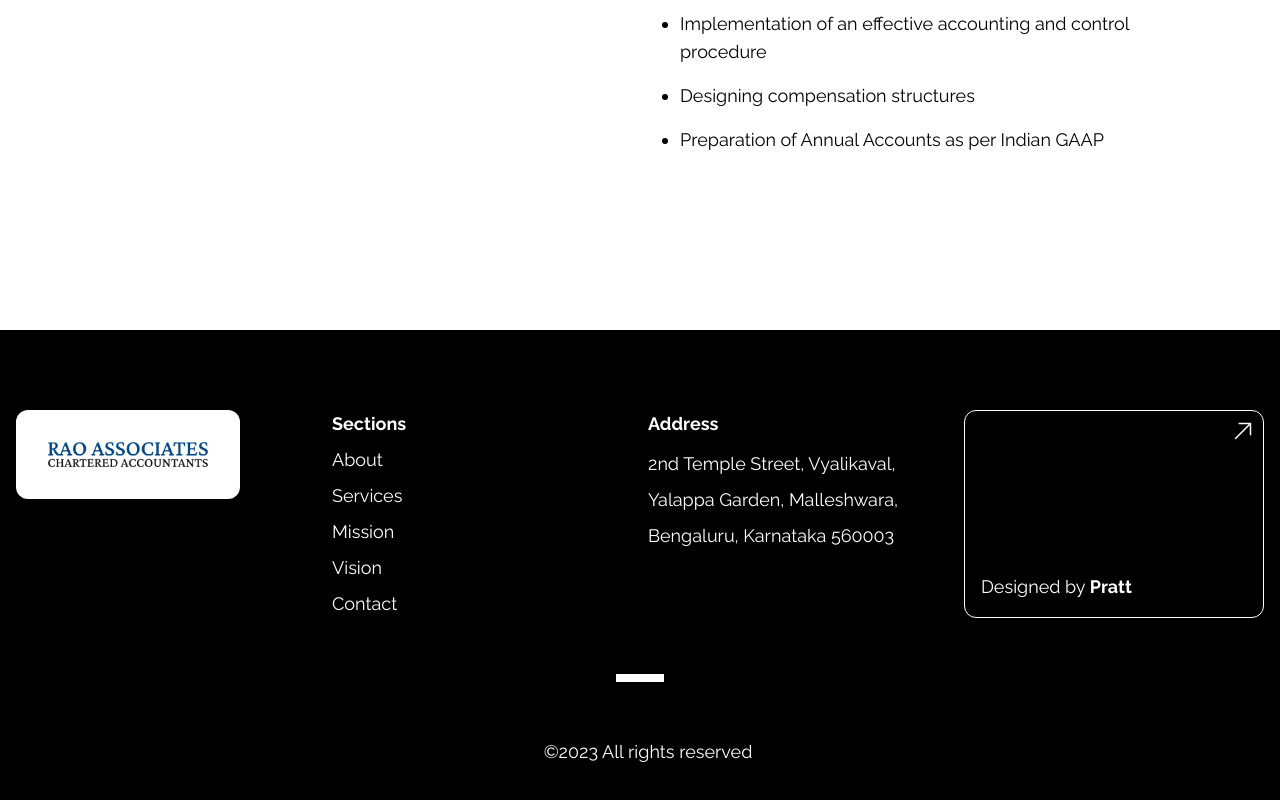
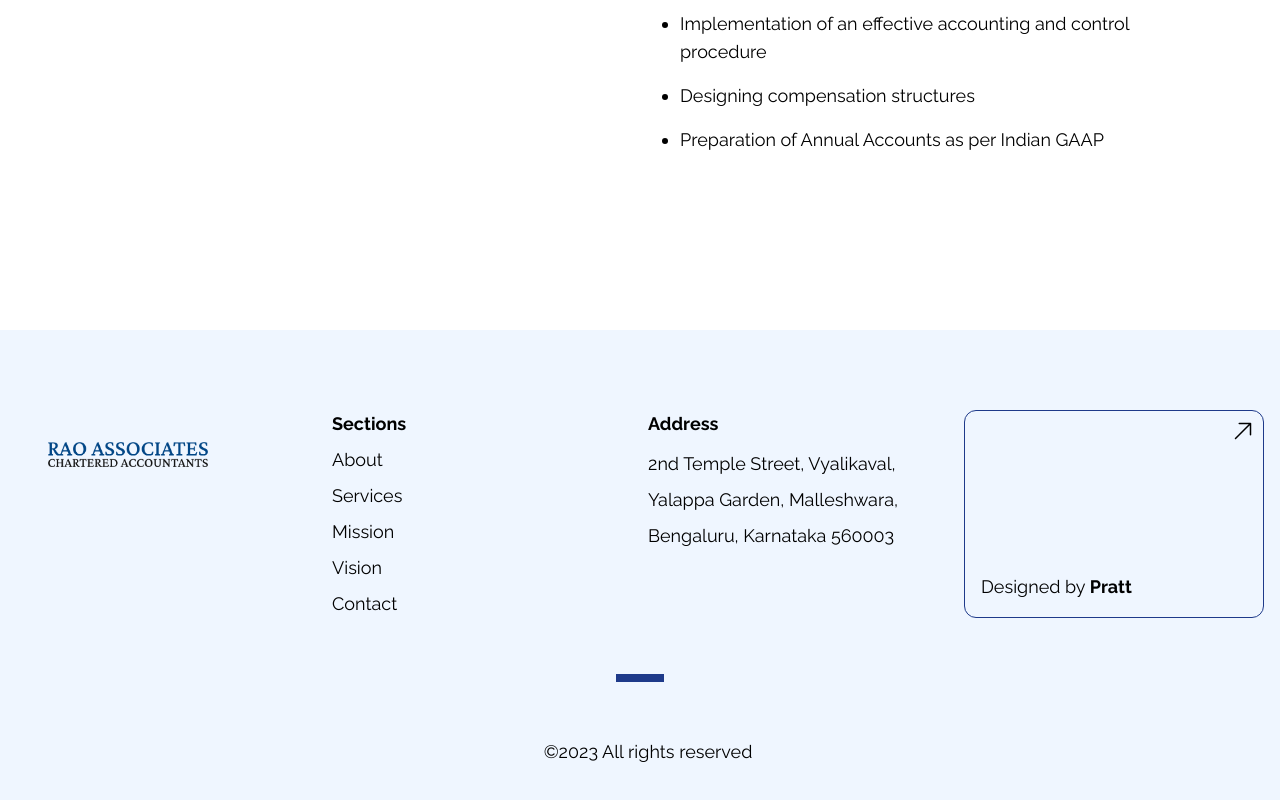
Before and after one commit to PrattDarsh/rao_associates, a plain HTML site: page accounting.html in a window 1280 px wide. Shown: the part 706-1506 px from the top of the page. Drawn offline with nearby package versions, Linux system fonts and the light colour scheme; a web font is replaced by a local one.

Commit message:
add new footer

```diff
--- a/accounting.html
+++ b/accounting.html
@@ -88,22 +88,22 @@
             </div>
     </section>
 
-    <section class="py-20 bg-black text-white px-4 mt-12">
+    <section class="py-20 bg-blue-50 text-black px-4 mt-12">
 
         <div class="max-w-7xl mx-auto ">
             <div class="grid grid-cols-1 md:grid-cols-4 gap-4 text-center md:text-left space-y-12 md:space-y-0">
-                <div class=""><a href="index.html"><img src="images/logo.png" class="bg-white p-8 rounded-xl w-56"
-                            alt=""></a>
+                <div class=""><a href="index.html"><img src="images/logo.png"
+                            class="mx-auto md:mx-0 p-8 rounded-xl w-56" alt=""></a>
 
 
                 </div>
                 <div class="space-y-2">
                     <p class="text-orange font-bold">Sections</p>
-                    <a href="#about" class="block">About</a>
-                    <a href="#services" class="block">Services</a>
-                    <a href="#mission" class="block">Mission</a>
-                    <a href="#vision" class="block">Vision</a>
-                    <a href="#contact" class="block">Contact</a>
+                    <a href="#about" class="block hover:text-blue-900 transition delay-45">About</a>
+                    <a href="#services" class="block hover:text-blue-900 transition delay-45">Services</a>
+                    <a href="#mission" class="block hover:text-blue-900 transition delay-45">Mission</a>
+                    <a href="#vision" class="block hover:text-blue-900 transition delay-45">Vision</a>
+                    <a href="#contact" class="block hover:text-blue-900 transition delay-45">Contact</a>
                 </div>
                 <div class="space-y-2">
                     <p class="text-orange font-bold">Address</p>
@@ -113,7 +113,7 @@
                 </div>
                 <a target="_blank" href="https://www.linkedin.com/in/prateek-darshan/" class=" group ">
                     <div
-                        class="h-full pt-16 border border-white hover:bg-white rounded-xl  hover:text-black flex items-end relative p-4 transition delay-45">
+                        class="h-full pt-16 border border-blue-900 hover:bg-blue-900 hover:text-white rounded-xl  hover:text-black flex items-end relative p-4 transition delay-45">
                         <svg xmlns="http://www.w3.org/2000/svg" fill="none" viewBox="0 0 24 24" stroke-width="1.5"
                             stroke="currentColor" class="w-6 h-6 absolute top-2 right-2">
                             <path stroke-linecap="round" stroke-linejoin="round"
@@ -128,8 +128,8 @@
 
 
             </div>
-            <div class="w-12 h-2  mx-auto bg-white my-14"></div>
-            <p class="ml-4 text-white text-center mt-12">&copy;2023 All rights reserved</p>
+            <div class="w-12 h-2  mx-auto bg-blue-900 my-14"></div>
+            <p class="ml-4 text-center mt-12">&copy;2023 All rights reserved</p>
         </div>
     </section>
     <script>
```
Also changed, not shown: audit.html (+11 -11 lines), business.html (+11 -11 lines), index.html (+6 -4 lines), nri.html (+11 -12 lines), tax.html (+11 -11 lines).
